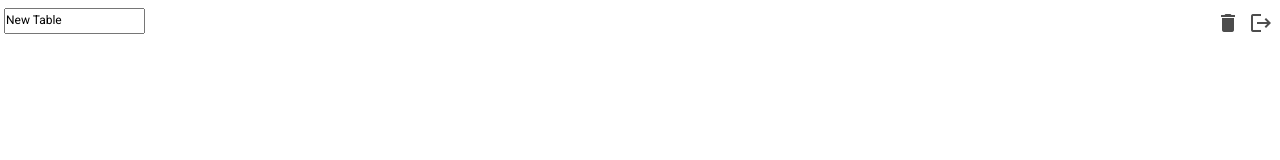
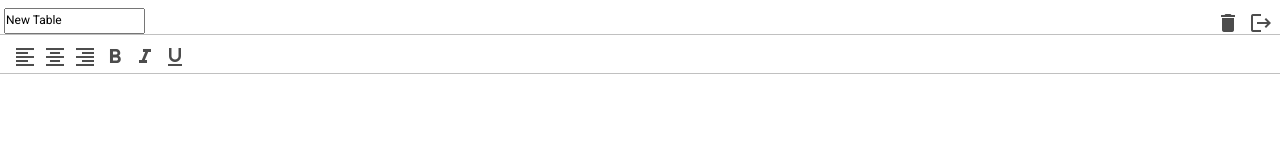
Before and after one commit to ns-m/spa_like_webexcel, a website built with webpack: page src/index.html in a window 1280 px wide. Built offline with nearby package versions, Linux system fonts and the light colour scheme.

Commit message:
toolbar css-layout

```diff
--- a/src/index.html
+++ b/src/index.html
@@ -32,6 +32,30 @@
 
             <div class="excel__toolbar">
 
+                <div class="button">
+                    <span class="material-icons">format_align_left</span>
+                </div>
+
+                <div class="button">
+                    <span class="material-icons">format_align_center</span>
+                </div>
+
+                <div class="button">
+                    <span class="material-icons">format_align_right</span>
+                </div>
+
+                <div class="button">
+                    <span class="material-icons">format_bold</span>
+                </div>
+
+                <div class="button">
+                    <span class="material-icons">format_italic</span>
+                </div>
+
+                <div class="button">
+                    <span class="material-icons">format_underlined</span>
+                </div>
+
             </div>
 
             <div class="excel__formula">
--- a/src/scss/_variables.scss
+++ b/src/scss/_variables.scss
@@ -1,2 +1,3 @@
 $header-height: 34px;
+$toolbar-height: 40px;
 $border-color: #c0c0c0;
--- a/src/scss/toolbar.scss
+++ b/src/scss/toolbar.scss
@@ -2,5 +2,17 @@
 @import "mixins";
 
 .excel__toolbar{
+  position: absolute;
+  height: $toolbar-height;
+  left: 0;
+  right: 0;
+  top: $header-height;
+  border-top: 1px solid $border-color;
+  border-bottom: 1px solid $border-color;
+  padding: 7px 10px;
+  display: flex;
 
+  .button{
+    @include button(yellow);
+  }
 }
```
